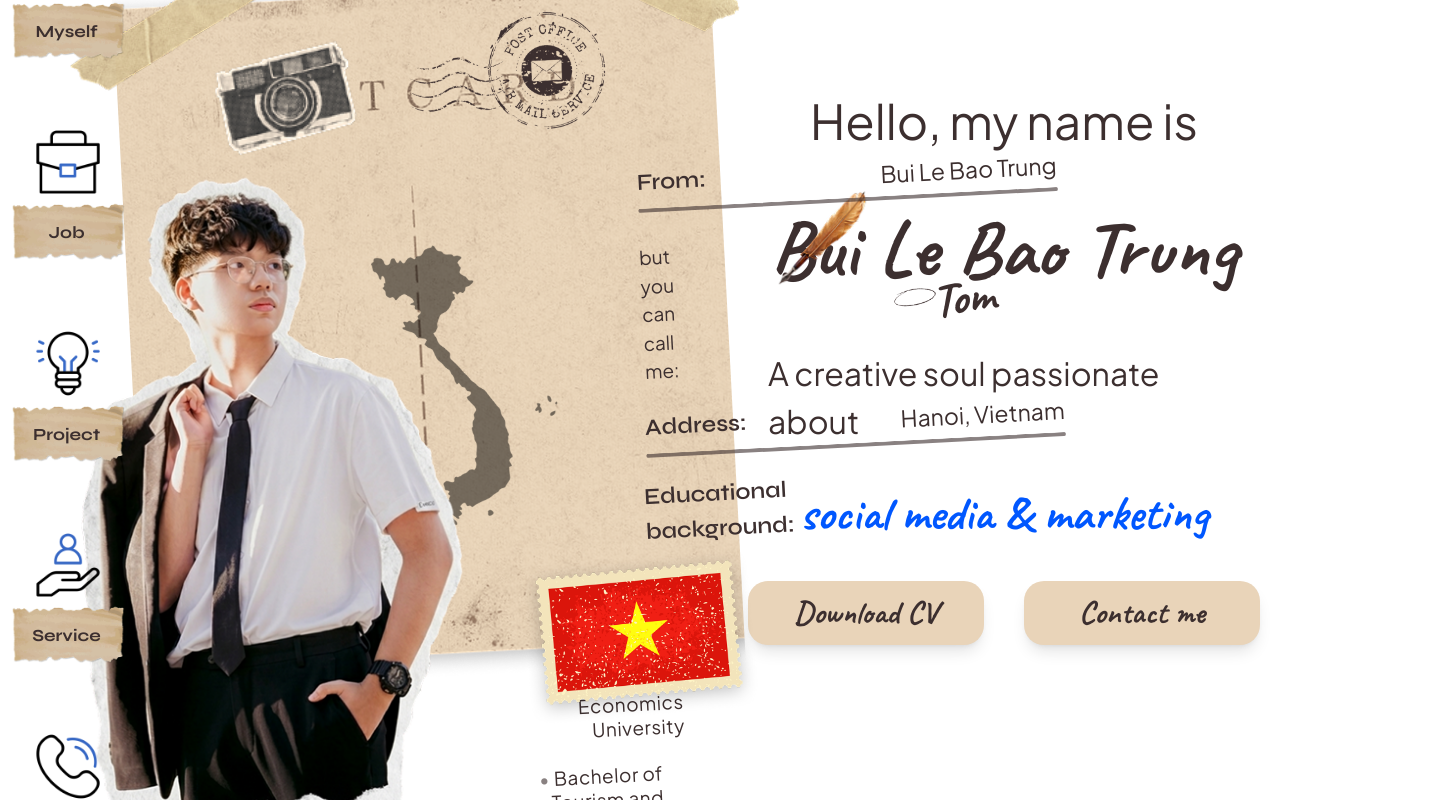
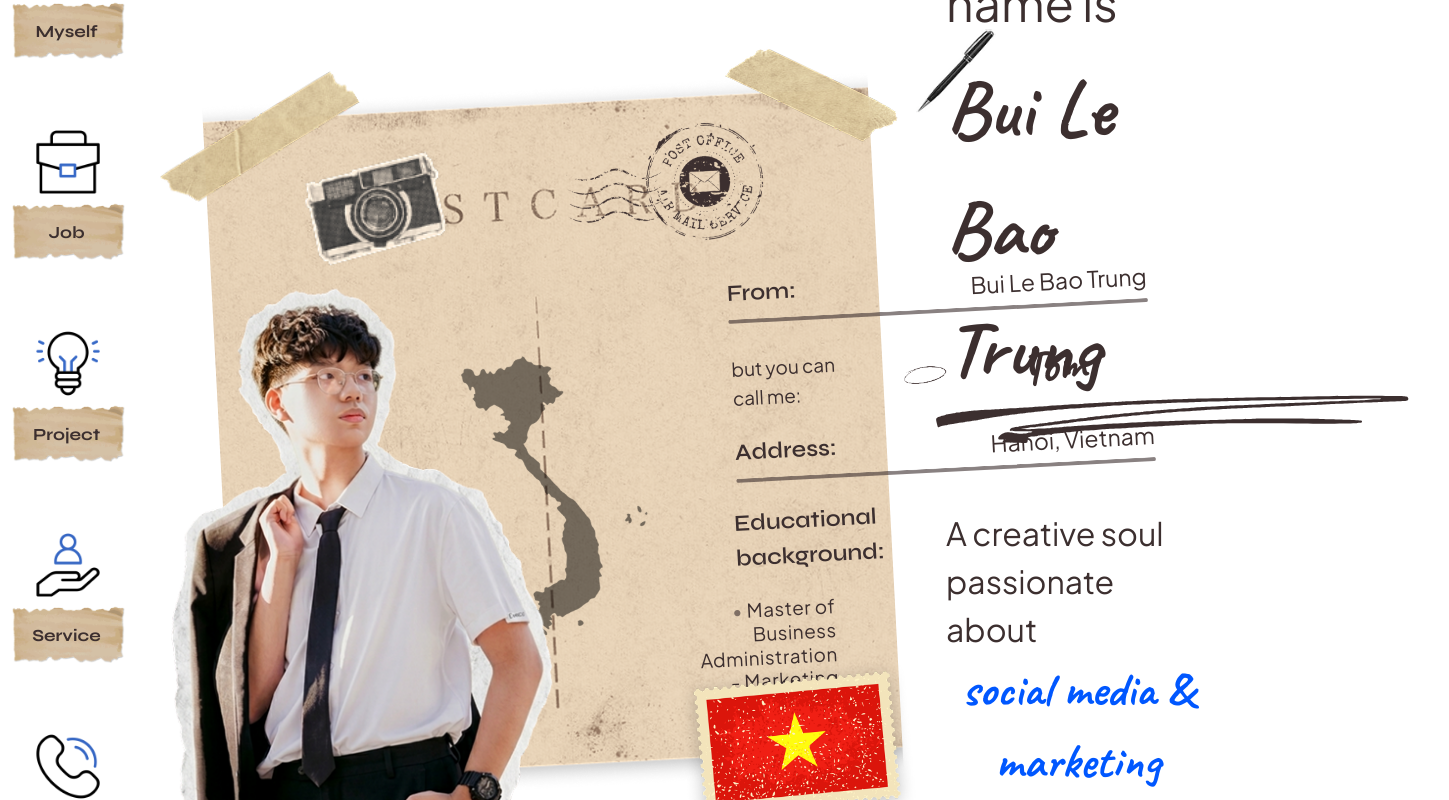
Before and after one commit to baotrung1806/bui_le_bao_trung, a React (Vite) app: page / in a window 1280 px wide. Shown: the top 800 px of the page, 1449 px wide, since content can reach past the window. Built offline with nearby package versions, Linux system fonts and the light colour scheme.

Commit message:
feat: update MyselfSection with new images and layout adjustments

```diff
--- a/src/components/ButtonCustom/index.tsx
+++ b/src/components/ButtonCustom/index.tsx
@@ -8,7 +8,7 @@ type ButtonCustomProps = {
 export const ButtonCustom = ({ value, className }: ButtonCustomProps) => {
   return (
     <button
-      className={cn('text-[32px] w-[236px] h-[64px] rounded-[20px] shadow-lg', className)}
+      className={cn('text-[32px] w-[236px] h-[64px] rounded-[20px] shadow-lg cursor-pointer', className)}
       style={{
         fontFamily: 'Caveat, cursive',
         fontWeight: 700,
--- /dev/null
+++ b/src/components/Icons/SignatureIcon.tsx
@@ -0,0 +1,149 @@
+import type { SVGProps } from 'react';
+
+type SignaturePart = {
+  id: string;
+  d: string;
+  fill?: string;
+  opacity?: number;
+  stroke?: string;
+  strokeWidth?: number | string;
+  className?: string;
+};
+
+const DEFAULT_PARTS: SignaturePart[] = [
+  {
+    id: 'main',
+    d: `M18389 2886 c-3 -3 -487 -10 -1075 -16 -589 -6 -1174 -15 -1300 -20
+      -126 -6 -641 -15 -1144 -20 -503 -6 -1023 -14 -1155 -20 -132 -5 -422 -12
+      -645 -15 -223 -3 -580 -7 -795 -10 -214 -3 -439 -10 -500 -15 -60 -5 -287 -14
+      -505 -20 -217 -6 -453 -15 -525 -20 -71 -5 -312 -14 -535 -20 -223 -6 -446
+      -15 -497 -20 -50 -5 -228 -14 -395 -20 -167 -6 -328 -15 -358 -20 -30 -5 -206
+      -14 -390 -20 -184 -6 -362 -15 -395 -21 -33 -5 -179 -14 -325 -19 -146 -5
+      -303 -14 -350 -19 -47 -6 -206 -15 -355 -21 -148 -6 -304 -15 -345 -20 -41 -5
+      -190 -14 -330 -20 -140 -6 -316 -17 -390 -25 -74 -8 -202 -17 -285 -21 -82 -3
+      -213 -11 -290 -19 -77 -8 -216 -17 -310 -20 -93 -4 -200 -11 -236 -16 -36 -4
+      -171 -13 -300 -19 -129 -5 -277 -14 -329 -20 -52 -6 -243 -17 -423 -25 -181
+      -8 -332 -17 -336 -19 -4 -3 -119 -10 -257 -16 -137 -6 -269 -16 -294 -21 -25
+      -6 -121 -17 -215 -25 -93 -7 -199 -20 -235 -29 -36 -8 -86 -15 -111 -15 -26 0
+      -66 -7 -89 -15 -23 -8 -59 -15 -79 -15 -20 -1 -63 -8 -96 -16 -33 -9 -91 -21
+      -130 -28 -38 -7 -79 -17 -90 -23 -11 -6 -42 -14 -70 -18 -27 -4 -59 -12 -70
+      -18 -10 -5 -40 -16 -65 -23 -182 -52 -189 -66 -138 -269 5 -22 15 -64 22 -92
+      16 -72 26 -80 73 -61 87 35 205 68 248 68 24 0 62 6 82 14 21 8 72 19 113 25
+      41 5 109 16 150 25 71 13 147 25 320 47 41 6 95 16 120 24 25 8 81 17 125 20
+      44 4 107 13 141 20 33 8 96 17 140 20 43 4 99 13 124 20 25 8 77 17 115 20 39
+      4 93 13 120 21 28 8 88 18 135 24 47 5 108 14 135 20 151 29 229 42 305 51 47
+      5 114 16 150 24 36 7 101 17 145 20 44 4 107 12 140 20 33 7 103 16 155 20 52
+      4 127 13 165 20 39 8 113 17 165 20 52 4 127 13 165 20 39 8 113 16 165 20 52
+      3 133 12 180 19 47 8 148 17 225 21 77 4 156 11 175 16 19 5 113 14 209 19 95
+      6 192 15 215 20 22 5 118 14 211 20 94 6 197 15 230 20 33 6 152 15 265 20
+      113 6 266 17 340 25 74 7 205 16 290 20 85 3 214 12 285 20 72 7 209 16 305
+      20 96 3 195 10 220 15 25 6 167 14 315 20 149 5 306 15 350 20 44 6 238 15
+      430 20 193 5 384 14 425 20 41 6 237 15 435 20 198 6 403 14 455 20 52 5 304
+      14 560 20 256 5 528 14 605 20 77 5 361 14 630 20 270 6 621 15 780 20 160 6
+      648 14 1085 20 437 5 966 14 1175 20 209 5 727 14 1150 20 773 10 1684 26
+      2085 37 193 5 438 -2 427 -13 -2 -2 -96 -9 -208 -14 -112 -5 -278 -16 -369
+      -25 -91 -8 -356 -19 -589 -25 -233 -6 -427 -13 -432 -15 -4 -3 -164 -10 -356
+      -15 -191 -6 -451 -17 -578 -25 -126 -7 -345 -17 -485 -20 -140 -4 -300 -11
+      -355 -16 -55 -5 -257 -13 -450 -19 -192 -5 -447 -17 -565 -24 -118 -8 -335
+      -18 -481 -21 -147 -3 -306 -10 -355 -15 -49 -6 -246 -14 -439 -20 -192 -5
+      -438 -16 -545 -24 -107 -8 -310 -17 -451 -21 -141 -3 -282 -10 -315 -16 -32
+      -5 -162 -14 -289 -19 -126 -6 -259 -14 -295 -20 -36 -6 -157 -15 -270 -20
+      -113 -5 -232 -14 -264 -20 -33 -5 -159 -14 -280 -20 -122 -6 -246 -15 -276
+      -21 -30 -5 -129 -14 -220 -19 -91 -5 -190 -14 -220 -20 -30 -6 -131 -15 -223
+      -20 -93 -5 -185 -14 -205 -19 -20 -6 -116 -15 -212 -21 -97 -6 -202 -15 -235
+      -20 -33 -6 -134 -15 -225 -20 -91 -6 -181 -15 -200 -20 -19 -6 -107 -15 -195
+      -20 -88 -5 -176 -14 -195 -19 -19 -6 -98 -15 -176 -21 -78 -5 -165 -15 -195
+      -20 -30 -6 -115 -15 -189 -20 -74 -5 -162 -16 -195 -24 -32 -9 -89 -16 -125
+      -16 -36 0 -90 -7 -120 -15 -30 -8 -116 -20 -190 -26 -74 -5 -167 -17 -207 -25
+      -40 -8 -98 -14 -129 -14 -31 0 -95 -9 -143 -19 -47 -11 -133 -22 -191 -25 -58
+      -3 -120 -10 -139 -15 -18 -6 -90 -15 -160 -21 -69 -6 -153 -18 -187 -26 -33
+      -8 -80 -14 -105 -14 -24 -1 -78 -7 -119 -15 -41 -8 -127 -19 -190 -25 -63 -6
+      -149 -17 -190 -25 -41 -8 -115 -17 -165 -21 -49 -4 -101 -11 -115 -16 -13 -5
+      -70 -13 -126 -18 -56 -5 -139 -16 -185 -24 -46 -9 -133 -22 -194 -31 -162 -22
+      -238 -36 -255 -46 -8 -5 -22 -12 -30 -16 -22 -11 -59 -56 -60 -74 0 -42 13
+      -44 461 -49 308 -4 431 -8 440 -17 13 -13 -44 -33 -97 -33 -17 0 -58 -8 -90
+      -19 -33 -10 -95 -22 -139 -25 -91 -8 -411 9 -429 22 -18 15 -217 33 -282 26
+      -57 -5 -80 -13 -161 -51 -86 -42 -163 -126 -163 -179 0 -51 23 -58 161 -50 71
+      4 120 3 123 -3 8 -12 -21 -41 -40 -41 -24 0 -74 -42 -74 -62 0 -10 6 -18 13
+      -18 73 1 700 -11 805 -15 177 -8 181 -6 191 117 9 125 20 132 209 142 62 4
+      143 13 181 21 37 8 110 17 162 21 52 3 117 12 144 19 28 7 91 16 140 19 50 4
+      122 13 160 21 39 8 133 19 210 25 77 6 187 17 245 25 58 8 132 15 165 15 33 0
+      87 6 120 14 33 8 120 17 194 21 73 3 159 11 190 16 31 5 137 14 236 19 99 5
+      266 16 370 25 105 8 264 20 355 25 91 6 199 14 240 19 41 5 170 12 285 16 116
+      3 282 12 370 20 88 8 264 17 390 20 127 4 259 11 295 16 36 5 191 14 345 19
+      154 5 350 16 435 24 85 8 265 18 400 21 135 4 281 10 325 15 44 5 229 14 410
+      20 182 6 366 15 410 20 261 32 2027 43 3765 25 1551 -17 2345 -13 2437 11 30
+      8 74 14 99 14 57 0 84 14 84 45 0 48 -14 51 -232 59 -111 3 -257 11 -323 16
+      -66 5 -289 12 -495 15 -206 4 -472 11 -590 16 -330 16 -2429 24 -2678 10 -114
+      -6 -412 -15 -662 -21 -250 -5 -525 -14 -610 -20 -85 -6 -488 -15 -895 -20
+      -407 -6 -805 -15 -885 -20 -80 -5 -329 -14 -555 -20 -225 -5 -482 -14 -570
+      -20 -88 -5 -284 -14 -435 -20 -151 -6 -378 -17 -505 -25 -126 -8 -322 -17
+      -435 -20 -113 -4 -233 -11 -267 -16 -35 -5 -188 -16 -340 -24 -336 -17 -707
+      -41 -863 -56 -242 -23 -318 -28 -410 -28 -53 -1 -150 -8 -215 -16 -66 -8 -181
+      -18 -255 -21 -74 -3 -175 -12 -225 -20 -49 -8 -216 -19 -370 -24 -154 -6 -316
+      -15 -360 -20 -165 -21 -569 -7 -423 14 107 15 193 29 263 41 44 8 114 14 155
+      15 41 0 102 7 135 14 33 8 98 17 145 21 47 3 123 13 170 20 47 8 126 17 175
+      20 50 3 122 12 160 20 39 7 108 16 155 20 47 3 117 12 155 20 39 7 115 16 170
+      20 55 4 134 13 175 20 41 7 116 16 165 20 50 3 117 13 150 21 33 7 83 14 112
+      14 29 0 112 9 185 19 73 11 176 22 228 26 52 4 127 13 165 20 39 8 116 16 171
+      20 56 3 117 10 135 16 19 5 94 14 167 19 73 6 174 16 225 24 50 8 141 18 201
+      21 59 4 122 11 140 16 17 5 111 14 208 19 97 6 188 14 202 20 14 5 100 14 193
+      20 92 6 188 15 212 21 23 5 131 14 240 19 108 5 212 14 231 20 19 6 121 15
+      225 20 105 5 208 14 230 20 22 5 123 14 225 20 102 6 210 15 240 20 30 5 156
+      14 280 20 124 6 297 17 385 25 88 7 243 17 345 20 102 4 217 11 255 16 39 5
+      196 14 350 19 154 5 325 14 380 20 55 6 240 15 410 20 171 5 355 14 410 19 55
+      6 262 15 460 21 198 6 398 15 445 20 47 6 247 14 445 20 198 6 448 17 555 25
+      107 8 305 17 440 20 135 4 297 10 360 16 63 5 285 16 494 24 208 8 440 19 515
+      24 75 6 246 13 381 16 135 4 288 11 340 16 52 5 262 13 465 19 204 6 406 15
+      450 21 44 5 289 16 545 24 256 8 474 17 485 19 11 3 41 8 67 11 70 9 98 50 73
+      106 -28 61 -34 63 -204 72 -188 9 -1884 21 -1892 13z`,
+  },
+];
+
+type SignatureIconProps = Omit<SVGProps<SVGSVGElement>, 'color'> & {
+  width?: number | string;
+  height?: number | string;
+  color?: string;
+  parts?: SignaturePart[];
+  partColors?: Record<string, string>;
+  partOpacities?: Record<string, number>;
+  className?: string;
+};
+
+export default function SignatureIcon({
+  width = 553,
+  height = 119,
+  color = "#3c2f2f",
+  parts = DEFAULT_PARTS,
+  partColors,
+  partOpacities,
+  className
+}: SignatureIconProps) {
+  return (
+    <svg
+      xmlns="http://www.w3.org/2000/svg"
+      viewBox="0 0 2212 476"
+      width={width}
+      height={height}
+      className={className}
+    >
+      <g transform="translate(0 476) scale(0.1 -0.1)">
+        {parts.map((part) => {
+          const fill = partColors?.[part.id] ?? part.fill ?? color;
+          const opacity = partOpacities?.[part.id] ?? part.opacity;
+          return (
+            <path
+              key={part.id}
+              d={part.d}
+              fill={fill}
+              opacity={opacity}
+              stroke={part.stroke}
+              strokeWidth={part.strokeWidth}
+              className={part.className}
+            />
+          );
+        })}
+      </g>
+    </svg>
+  );
+}
--- a/src/pages/BaoTrung.tsx
+++ b/src/pages/BaoTrung.tsx
@@ -1,11 +1,9 @@
 import MySelfSection from "./components/MySelfSection";
-import MyselfInfo from "./components/MySelfSection/MyselfInfo";
 
 export const BaoTrung = () => {
   return (
     <div className="flex flex-row items-center">
       <MySelfSection />
-      <MyselfInfo />
     </div>
   );
 };
--- a/src/pages/components/MySelfSection/MyselfInfo.tsx
+++ b/src/pages/components/MySelfSection/MyselfInfo.tsx
@@ -1,25 +1,42 @@
-import brushPenImg from '../../../assets/images/myself/BrushPen.webp';
+// import brushPenImg from '../../../assets/images/myself/BrushPen.webp';
+import penImg from '../../../assets/images/myself/Pen.webp';
 import { ButtonCustom } from '@/components/ButtonCustom';
+import SignatureIcon from '@/components/Icons/SignatureIcon';
 import { useTranslation } from '@/utils';
 
 const MyselfInfo = () => {
   const t = useTranslation('main.myself');
+  const classes = {
+    container: 'flex flex-col w-full md:w-2/5 items-center mt-[-75px] text-[#3C2F2F] translate-x-[60px]',
+    content: 'mr-[180px] block',
+    headline: 'text-[48px] font-plus',
+    pen: 'absolute w-[80px] mt-[-10px] ml-[-30px]',
+    nameWrap: 'mt-[10px]',
+    name: "text-[80px] font-['Caveat'] font-bold",
+    signature: 'absolute mt-[-60px] ml-[-50px]',
+    title: 'text-[32px] font-plus mt-[100px]',
+    subTitle: "text-[48px] font-['Caveat'] font-bold text-[#0057FF] text-center w-full",
+    actions: 'flex gap-25 mt-[50px] mr-[170px]',
+  };
   return (
-    <div className="flex flex-col w-full md:w-2/5 items-center font-main text-brand-dark space-y-8 pr-10 text-[#3C2F2F]">
-      <p className="text-[48px] font-plus">{t('headline')}</p>
-      <div className="relative text-center">
+    <div className={classes.container}>
+      <div className={classes.content}>
+        <p className={classes.headline}>{t('headline')}</p>
         <img
-          src={brushPenImg}
+          src={penImg}
           alt="Pen"
-          className="absolute w-[100px]"
+          className={classes.pen}
         />
-        <h1 className="text-[80px] font-['Caveat'] font-bold pb-2">
-          {t('fullname')}
-        </h1>
+        <div className={classes.nameWrap}>
+          <h1 className={classes.name}>
+            {t('fullname')}
+          </h1>
+          <SignatureIcon className={classes.signature} />
+        </div>
+        <p className={classes.title}>{t('title')}</p>
+        <p className={classes.subTitle}>{t('subTitle')}</p>
       </div>
-      <p className="text-[32px] font-plus">{t('title')}</p>
-      <p className="text-[48px] font-['Caveat'] font-bold text-[#0057FF]">{t('subTitle')}</p>
-      <div className="flex gap-10">
+      <div className={classes.actions}>
         <ButtonCustom className="bg-[#E9D4B9]" value={t('downloadCV')} />
         <ButtonCustom className="bg-[#E9D4B9]" value={t('contact')} />
       </div>
--- a/src/pages/components/MySelfSection/MyselfPostcard.tsx
+++ b/src/pages/components/MySelfSection/MyselfPostcard.tsx
@@ -6,7 +6,7 @@ import postmarkIcon from '../../../assets/images/myself/Stamp.webp';
 import vnMapImg from '../../../assets/images/myself/MapVN.webp';
 import vnFlagStampImg from '../../../assets/images/myself/Flag.webp';
 import portraitImg from '../../../assets/images/myself/BaoTrung.webp';
-import aroundImg from '../../../assets/images/myself/around.webp';
+import cricleNicknameImg from '../../../assets/images/myself/CricleNickname.webp';
 import { useTranslation } from '@/utils';
 
 const EDUCATION_KEYS = [
@@ -15,102 +15,121 @@ const EDUCATION_KEYS = [
   { key: 'third', className: 'mr-[175px]' },
 ];
 
+const DECORATIVE_IMAGES = [
+  {
+    src: tapeImg1,
+    alt: 'Tape Left',
+    className: 'absolute inset-0 z-40 -top-12 -left-12 w-[210px] ml-[-17px] mt-[31px]',
+  },
+  {
+    src: tapeImg2,
+    alt: 'Tape Right',
+    className: 'absolute z-40 -top-12 right-[-35px] w-[200px]',
+  },
+  {
+    src: cameraIcon,
+    alt: 'Camera',
+    className: 'absolute inset-0 top-2 left-6 z-50 w-[390px] mt-[-60px] ml-[-70px]',
+  },
+  {
+    src: postmarkIcon,
+    alt: 'Postmark',
+    className: 'absolute right-6 z-10 w-[250px] mr-[60px] mt-[20px]',
+  },
+];
+
+const CONTENT_IMAGES = [
+  {
+    src: vnMapImg,
+    alt: 'Vietnam Map',
+    className: 'absolute z-1 w-[350px] mt-[-515px] ml-[145px]',
+  },
+  {
+    src: portraitImg,
+    alt: 'Portrait',
+    className: 'absolute inset-0 z-3 w-[400px] h-[720px] mt-[190px] ml-[-55px] object-cover',
+  },
+];
+
 const MyselfPostcard = () => {
   const t = useTranslation('main.myself');
+  const classes = {
+    root: 'relative text-[#3C2F2F]',
+    card: 'w-full h-[720px] object-cover rotate-[-3deg]',
+    textArea: 'absolute inset-0 z-20 mt-[145px] ml-[465px] p-10',
+    infoBlock: 'w-[420px] rotate-[-3deg]',
+    infoRow: 'flex gap-2 text-[23px]',
+    infoLabel: "font-semibold font-['Syne']",
+    infoValue: 'font-plus mt-[4px] ml-auto text-right',
+    divider: 'h-1 w-full rounded-full bg-[#3C2E2E] opacity-60 mt-1',
+    nicknameRow: 'flex items-center gap-4 ml-[7px] relative',
+    nicknameLabel: 'font-plus rotate-[-3deg] text-[19px]',
+    nicknameValue:
+      "absolute text-[48px] font-['Caveat'] font-bold rotate-[-7.4deg] ml-[290px] mt-[-32px]",
+    nicknameCricle: 'absolute ml-[134px] mt-[-3px]',
+    addressBlock: 'w-[420px] rotate-[-3deg] mt-4 ml-[10px]',
+    educationWrap: 'flex flex-col gap-4',
+    educationTitle: "font-semibold font-['Syne'] text-[23px] rotate-[-3deg] mb-2 ml-[10px]",
+    educationList: 'flex flex-col gap-6 text-[19px] mr-[7px]',
+    educationItem: 'flex flex-col items-end tracking-wide font-plus rotate-[-3deg]',
+    educationText: "before:content-['•'] before:mr-1 before:opacity-60 text-right leading-tight",
+    stamp: 'absolute right-0 z-50 w-[300px] mt-[-180px] mr-[-60px] ml-[300px]',
+  };
 
   return (
-    <div className="relative text-[#3C2F2F]">
-      {/* --- BACKGROUND & Decorative Layers --- */}
-      <img
-        src={tapeImg1}
-        alt="Tape Left"
-        className="absolute inset-0 z-40 -top-12 -left-12 w-[210px] ml-[-17px] mt-[31px]"
-      />
-      <img
-        src={tapeImg2}
-        alt="Tape Right"
-        className="absolute z-40 -top-12 right-[-35px] w-[200px]"
-      />
-      <img
-        src={cameraIcon}
-        alt="Camera"
-        className="absolute inset-0 top-2 left-6 z-50 w-[390px] mt-[-60px] ml-[-70px]"
-      />
-      <img
-        src={postmarkIcon}
-        alt="Postmark"
-        className="absolute right-6 z-10 w-[250px] mr-[60px] mt-[20px]"
-      />
+    <div className={classes.root}>
+      {DECORATIVE_IMAGES.map((image) => (
+        <img
+          key={image.alt}
+          src={image.src}
+          alt={image.alt}
+          className={image.className}
+        />
+      ))}
 
-      {/* Base Postcard Canvas */}
-      <img
-        src={cardBg}
-        alt="Postcard"
-        className="w-full h-[720px] object-cover rotate-[-3deg]"
-      />
+      <img src={cardBg} alt="Postcard" className={classes.card} />
 
-      {/* --- CONTENT LAYERS --- */}
-      {/* Vietnam Map */}
-      <img
-        src={vnMapImg}
-        alt="Vietnam Map"
-        className="absolute z-1 w-[350px] mt-[-515px] ml-[145px]"
-      />
+      {CONTENT_IMAGES.map((image) => (
+        <img
+          key={image.alt}
+          src={image.src}
+          alt={image.alt}
+          className={image.className}
+        />
+      ))}
 
-      {/* Portrait Photo */}
-      <img
-        src={portraitImg}
-        alt="Portrait"
-        className="absolute inset-0 z-3 w-[400px] h-[720px] mt-[190px] ml-[-55px] object-cover"
-      />
-
-      {/* --- TEXT CONTENT AREA --- */}
-      <div className="absolute inset-0 z-20 mt-[145px] ml-[465px] p-10">
-
-        {/* Sender Info */}
-        <div className="w-[420px] rotate-[-3deg] ml-[2px]">
-          <p className="flex gap-2 text-[23px]">
-            <span className="font-semibold font-['Syne']">From:</span>
-            <span className="font-plus mt-[4px] ml-auto text-right">{t('fullname')}</span>
+      <div className={classes.textArea}>
+        <div className={`${classes.infoBlock} ml-[2px]`}>
+          <p className={classes.infoRow}>
+            <span className={classes.infoLabel}>From:</span>
+            <span className={classes.infoValue}>{t('fullname')}</span>
           </p>
-          <hr className="h-1 w-full rounded-full bg-[#3C2E2E] opacity-60 mt-1 mb-[40px]" />
+          <hr className={`${classes.divider} mb-[40px]`} />
         </div>
 
-        {/* Nickname Row */}
-        <div className="flex items-center gap-4 ml-[7px] relative">
-          <p className="font-plus rotate-[-3deg] text-[19px]">but you can call me:</p>
-          <span className="absolute text-[48px] font-['Caveat'] font-bold rotate-[-7.4deg] ml-[290px] mt-[-32px]">
-            {t('nickname')}
-          </span>
-          <img
-            src={aroundImg}
-            alt="around"
-            className="absolute ml-[250px] mt-[-31px]"
-          />
+        <div className={classes.nicknameRow}>
+          <p className={classes.nicknameLabel}>but you can call me:</p>
+          <span className={classes.nicknameValue}>{t('nickname')}</span>
+          <img src={cricleNicknameImg} alt="Cricle Nickname" className={classes.nicknameCricle} />
         </div>
 
-        {/* Address Info */}
-        <div className="w-[420px] rotate-[-3deg] mt-4 ml-[10px]">
-          <p className="flex gap-2 text-[23px]">
-            <span className="font-semibold font-['Syne']">Address:</span>
-            <span className="font-plus mt-[4px] ml-auto text-right">{t('address')}</span>
+        <div className={classes.addressBlock}>
+          <p className={classes.infoRow}>
+            <span className={classes.infoLabel}>Address:</span>
+            <span className={classes.infoValue}>{t('address')}</span>
           </p>
-          <hr className="h-1 w-full rounded-full bg-[#3C2E2E] opacity-60 mt-1 mb-8" />
+          <hr className={`${classes.divider} mb-8`} />
         </div>
 
-        {/* Educational Background */}
-        <div className="flex flex-col gap-4">
-          <h3 className="font-semibold font-['Syne'] text-[23px] rotate-[-3deg] mb-2 ml-[10px]">
-            Educational background:
-          </h3>
-
-          <div className="flex flex-col gap-6 text-[19px] mr-[7px]">
+        <div className={classes.educationWrap}>
+          <h3 className={classes.educationTitle}>Educational background:</h3>
+          <div className={classes.educationList}>
             {EDUCATION_KEYS.map(({ key, className }) => (
               <p
                 key={key}
-                className={`flex flex-col items-end tracking-wide font-plus rotate-[-3deg] ${className}`}
+                className={`${classes.educationItem} ${className}`}
               >
-                <span className="before:content-['•'] before:mr-1 before:opacity-60 text-right leading-tight">
+                <span className={classes.educationText}>
                   {t(`education.${key}.label`)}
                   <span className="block">{t(`education.${key}.subLabel`)}</span>
                 </span>
@@ -120,11 +139,10 @@ const MyselfPostcard = () => {
         </div>
       </div>
 
-      {/* Stamp (Top Layer) */}
       <img
         src={vnFlagStampImg}
         alt="Vietnam Flag Stamp"
-        className="absolute right-0 z-50 w-[300px] mt-[-180px] mr-[-60px] ml-[300px]"
+        className={classes.stamp}
       />
     </div>
   );
--- a/src/pages/components/MySelfSection/index.tsx
+++ b/src/pages/components/MySelfSection/index.tsx
@@ -1,14 +1,13 @@
+import MyselfInfo from './MyselfInfo';
 import MyselfPostcard from './MyselfPostcard';
 
 const MySelfSection = () => {
   return (
-    <div className="min-h-screen flex items-center justify-center ml-[90px] mt-[-70px] p-10">
-      <div className="relative w-full max-w-screen-2xl flex flex-col md:flex-row items-center">
+    <div className="min-h-screen flex items-center justify-center ml-[90px] mt-[-70px] p-10 translate-x-[90px]">
         {/* Khu vực bưu thiếp (Trái) */}
-          <MyselfPostcard />
+        <MyselfPostcard />
         {/* Khu vực thông tin (Phải) */}
-        {/* <MyselfInfo /> */}
-      </div>
+        <MyselfInfo />
     </div>
   );
 };
```
Also changed, not shown: src/assets/images/myself/Pen.webp (added), src/assets/images/myself/around.webp (deleted).
